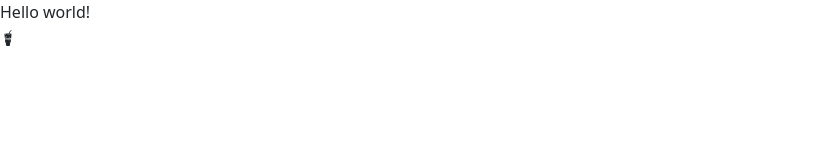
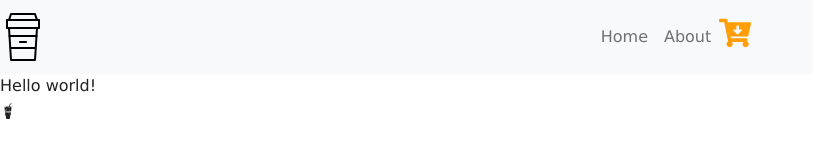
Before and after one commit to kislay-tiwary/gatsby-coffee-project, a Gatsby site: page / in a window 1280 px wide. Shown: the whole page, without its empty margins (0-813 px from the left). Built offline with nearby package versions, Linux system fonts and the light colour scheme; Gatsby itself is replaced by a stand-in of ours.

Commit message:
Navbar added as well as basic css

```diff
--- /dev/null
+++ b/src/components/globals/Navbar.js
@@ -0,0 +1,51 @@
+import React, { useState } from "react"
+import { Link } from "gatsby"
+import logo from "../../images/logo.svg"
+import { FaCartArrowDown } from "react-icons/fa"
+
+const Navbar = () => {
+  const [navbarOpen, setNavbarOpen] = useState(false)
+  const [css, setCss] = useState("collapse navbar-collapse")
+  const [links, setLinks] = useState([
+    { id: 1, path: "/", text: "Home" },
+    { id: 2, path: "/about", text: "About" },
+  ])
+
+  const navbarHandler = () => {
+    setNavbarOpen(!navbarOpen)
+    if (navbarOpen) {
+      setCss("collapse navbar-collapse show")
+    } else {
+      setCss("collapse navbar-collapse")
+    }
+  }
+
+  return (
+    <nav className="navbar navbar-expand-sm bg-light navbar-light">
+      <Link to="/" className="navbar-brand">
+        <img src={logo} alt="brand-name" />
+      </Link>
+      <button className="navbar-toggler" type="button" onClick={navbarHandler}>
+        <span className="navbar-toggler-icon"></span>
+      </button>
+      <div className={css}>
+        <ul className="navbar-nav mx-auto">
+          {links.map(link => {
+            return (
+              <li key={link.id} className="nav-item">
+                <Link to={link.path} className="nav-link text-capitalize">
+                  {link.text}
+                </Link>
+              </li>
+            )
+          })}
+          <li className="nav-item ml-sm-5">
+            <FaCartArrowDown className="cart-icon" />
+          </li>
+        </ul>
+      </div>
+    </nav>
+  )
+}
+
+export default Navbar
--- a/src/components/layout.css
+++ b/src/components/layout.css
@@ -0,0 +1,33 @@
+:root {
+  --mainBrown: #2d1ef1;
+  --mainYellow: #ff9e09;
+  --mainGrey: #ece8dc;
+  --mainWhite: #fff;
+  --mainDark: #222;
+}
+
+body {
+  background: var(--mainWhite);
+  color: var(--mainDark);
+  font-family: Verdana, Geneva, Tahoma, sans-serif !important;
+}
+
+h1,
+h2,
+h3,
+h4,
+h5,
+h6 {
+  font-family: "Courier New", Courier, monospace !important;
+  letter-spacing: 0.25rem !important;
+}
+
+.text-yellow {
+  color: var(--mainYellow);
+}
+
+.cart-icon {
+  cursor: pointer;
+  color: var(--mainYellow);
+  font-size: 2rem;
+}
--- a/src/components/layout.js
+++ b/src/components/layout.js
@@ -1,9 +1,15 @@
 import React from "react"
 import "./bootstrap.min.css"
 import "./layout.css"
+import Navbar from "./globals/Navbar"
 
 const layout = ({ children }) => {
-  return <>{children}</>
+  return (
+    <>
+      <Navbar />
+      {children}
+    </>
+  )
 }
 
 export default layout
--- /dev/null
+++ b/src/images/attribution.txt
@@ -0,0 +1,3 @@
+/* https://www.iconfinder.com/icons/185113/coffee_streamline_icon
+Creative Commons (Attribution 3.0 Unported);
+https://www.iconfinder.com/webalys */
```
Also changed, not shown: src/images/about-background.jpeg (added), src/images/default-background.jpeg (added), src/images/logo.svg (added).
